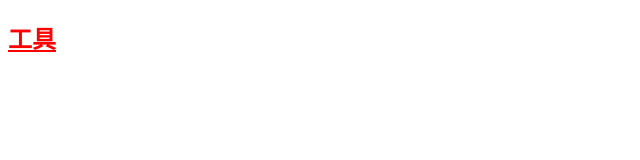
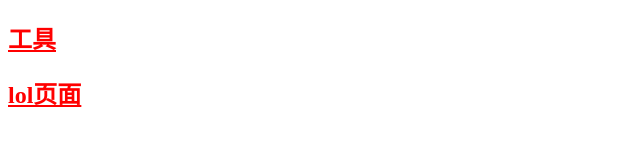
Before and after one commit to Jueliany/jueliany.github.io, a plain HTML site: page index.html in a window 1280 px wide. Shown: the whole page, without its empty margins (0-640 px from the left). Drawn offline with Linux system fonts and the light colour scheme.

Commit message:
Update index.html

```diff
--- a/index.html
+++ b/index.html
@@ -8,5 +8,6 @@
 	<body>
 
 		<h2><a class="but" href="w2l.html">工具</a></h2>
+		<h2><a class="but" href="https://jueliany.github.io/mytest/">lol页面</a></h2>
 	</body>
 </html>
```
